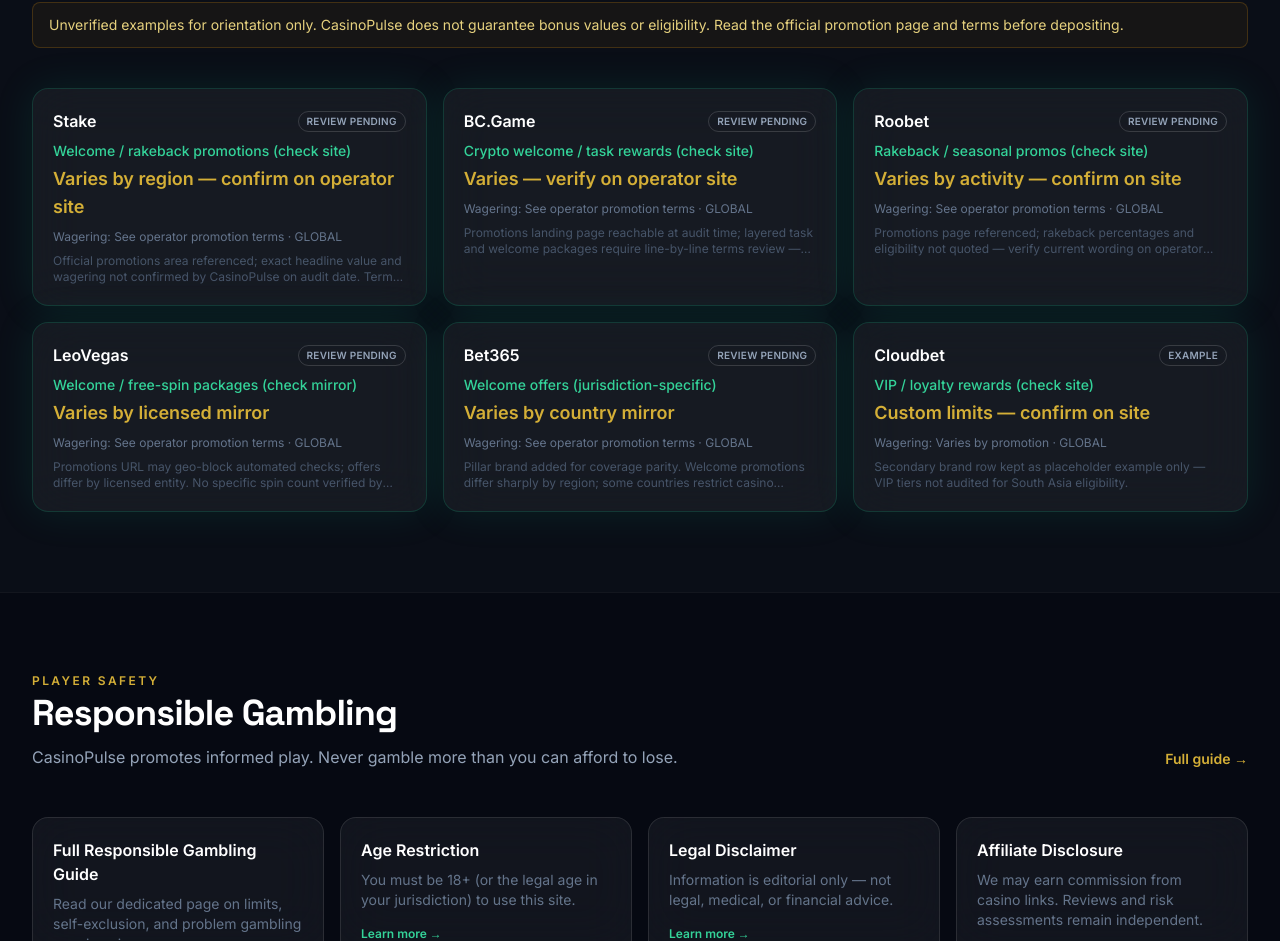
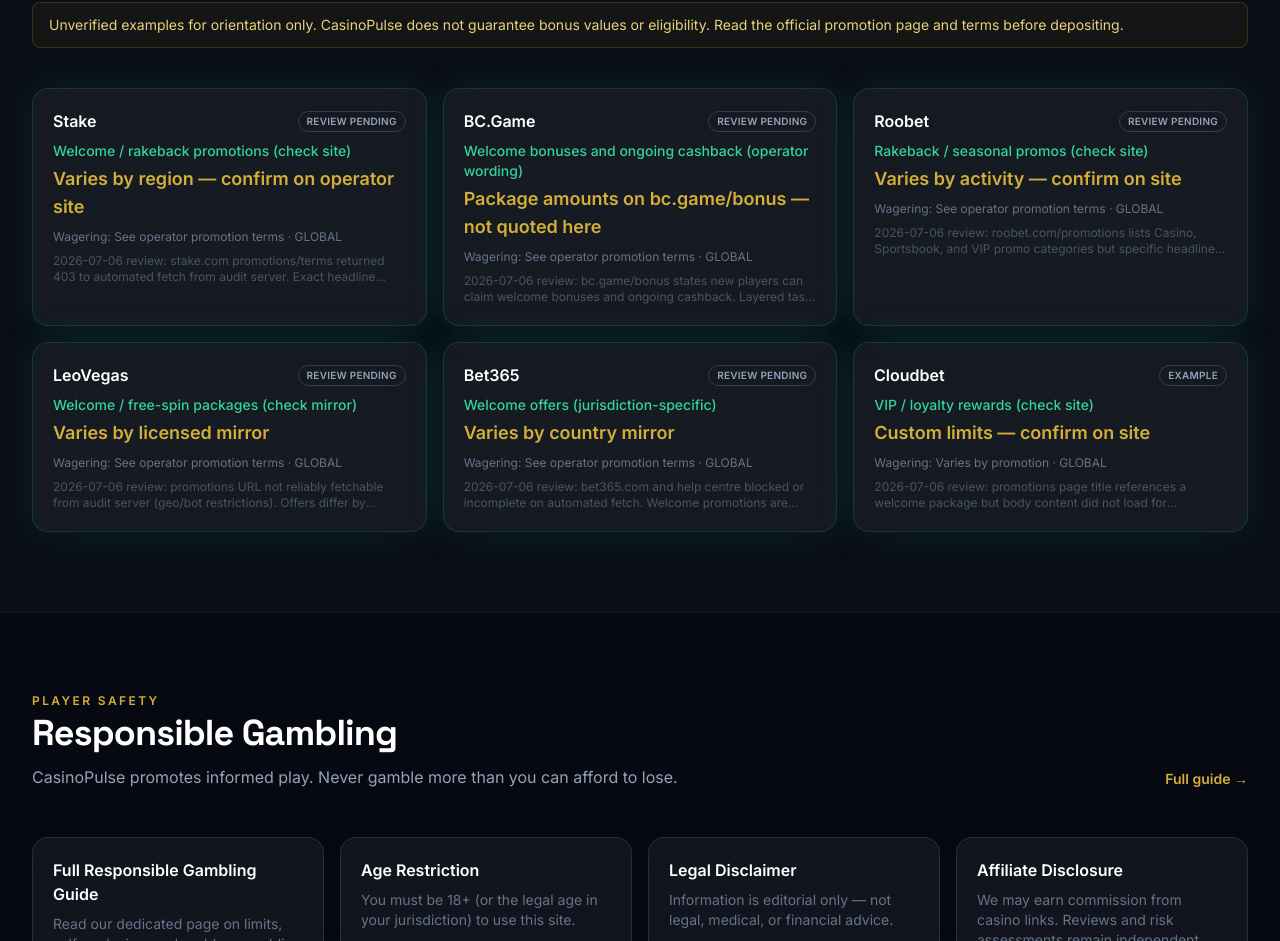
Before and after one commit to armcoincrypto/CasinoLending, a Next.js app: page / in a window 1280 px wide. Shown: the part 6707-7648 px from the top of the page. Built offline with nearby package versions, Linux system fonts and the light colour scheme; no server answers.

Commit message:
docs(audit): log Phase E continuation operator review attempt
Record 2026-07-06 fetch results for pillar bonus rows; update BC.Game
generic operator wording while keeping all rows unverified.

Co-authored-by: Cursor <cursoragent@cursor.com>

```diff
--- a/src/data/bonuses.ts
+++ b/src/data/bonuses.ts
@@ -15,12 +15,12 @@ export const bonusOffers: CasinoBonusOffer[] = [
     wagering: "See operator promotion terms",
     countries: ["GLOBAL"],
     games: ["Slots", "Live Casino"],
-    updatedAt: "2026-07-05T00:00:00.000Z",
+    updatedAt: "2026-07-06T00:00:00.000Z",
     verificationStatus: "needs_review",
     sourceUrl: "https://stake.com/?tab=offers",
     termsUrl: "https://stake.com/policies/terms",
     verificationNotes:
-      "Official promotions area referenced; exact headline value and wagering not confirmed by CasinoPulse on audit date. Terms may change by region and product.",
+      "2026-07-06 review: stake.com promotions/terms returned 403 to automated fetch from audit server. Exact headline value and wagering not confirmed. Terms may change by region and product.",
     geoNotes:
       "South Asia availability varies; Indian/Bangladeshi players should confirm registration rules before depositing.",
     wageringNotes: "Promotion-specific playthrough and max-bet rules apply — read each offer page.",
@@ -32,16 +32,16 @@ export const bonusOffers: CasinoBonusOffer[] = [
     casinoName: "BC.Game",
     casinoSlug: "bc-game",
     type: "crypto",
-    title: "Crypto welcome / task rewards (check site)",
-    value: "Varies — verify on operator site",
+    title: "Welcome bonuses and ongoing cashback (operator wording)",
+    value: "Package amounts on bc.game/bonus — not quoted here",
     wagering: "See operator promotion terms",
     countries: ["GLOBAL"],
-    updatedAt: "2026-07-05T00:00:00.000Z",
+    updatedAt: "2026-07-06T00:00:00.000Z",
     verificationStatus: "needs_review",
     sourceUrl: "https://bc.game/bonus",
     termsUrl: "https://bc.game/help/terms",
     verificationNotes:
-      "Promotions landing page reachable at audit time; layered task and welcome packages require line-by-line terms review — not independently verified here.",
+      "2026-07-06 review: bc.game/bonus states new players can claim welcome bonuses and ongoing cashback. Layered task packages and exact percentages were not line-verified; terms page fetch did not return readable T&C body from audit server.",
     geoNotes: "Country tags in legacy data were placeholders; confirm mirror restrictions after login.",
     wageringNotes: "Task-based and deposit-match offers may carry separate wagering rules.",
     kycNotes: "Identity verification commonly triggered before larger withdrawals.",
@@ -56,12 +56,12 @@ export const bonusOffers: CasinoBonusOffer[] = [
     value: "Varies by activity — confirm on site",
     wagering: "See operator promotion terms",
     countries: ["GLOBAL"],
-    updatedAt: "2026-07-05T00:00:00.000Z",
+    updatedAt: "2026-07-06T00:00:00.000Z",
     verificationStatus: "needs_review",
     sourceUrl: "https://roobet.com/promotions",
     termsUrl: "https://roobet.com/terms",
     verificationNotes:
-      "Promotions page referenced; rakeback percentages and eligibility not quoted — verify current wording on operator site.",
+      "2026-07-06 review: roobet.com/promotions lists Casino, Sportsbook, and VIP promo categories but specific headline values require in-session load. Rakeback percentages not quoted here.",
     geoNotes: "Offshore crypto brand — confirm whether your country is accepted before registering.",
     wageringNotes: "Cashback and deposit promotions may use different contribution rules.",
     kycNotes: "KYC may be minimal at signup but requested before larger cashouts.",
@@ -77,12 +77,12 @@ export const bonusOffers: CasinoBonusOffer[] = [
     wagering: "See operator promotion terms",
     countries: ["GLOBAL"],
     games: ["Slots"],
-    updatedAt: "2026-07-05T00:00:00.000Z",
+    updatedAt: "2026-07-06T00:00:00.000Z",
     verificationStatus: "needs_review",
     sourceUrl: "https://www.leovegas.com/en/promotions",
     termsUrl: "https://www.leovegas.com/en/terms-and-conditions",
     verificationNotes:
-      "Promotions URL may geo-block automated checks; offers differ by licensed entity. No specific spin count verified by CasinoPulse.",
+      "2026-07-06 review: promotions URL not reliably fetchable from audit server (geo/bot restrictions). Offers differ by licensed mirror — manual mirror check required before quoting spin counts.",
     geoNotes:
       "Direct service in India/Bangladesh/Pakistan is often restricted — diaspora players must confirm legal mirror and eligibility.",
     wageringNotes: "Free-spin and deposit-match offers often exclude live dealer play from wagering.",
@@ -98,12 +98,12 @@ export const bonusOffers: CasinoBonusOffer[] = [
     value: "Varies by country mirror",
     wagering: "See operator promotion terms",
     countries: ["GLOBAL"],
-    updatedAt: "2026-07-05T00:00:00.000Z",
+    updatedAt: "2026-07-06T00:00:00.000Z",
     verificationStatus: "needs_review",
     sourceUrl: "https://www.bet365.com/",
     termsUrl: "https://help.bet365.com/",
     verificationNotes:
-      "Pillar brand added for coverage parity. Welcome promotions differ sharply by region; some countries restrict casino welcome offers entirely.",
+      "2026-07-06 review: bet365.com and help centre blocked or incomplete on automated fetch. Welcome promotions are jurisdiction-specific; some regions restrict casino welcome offers entirely.",
     geoNotes:
       "Indian and Bangladeshi registrations may be blocked or legally sensitive — players should verify local rules and mirror eligibility.",
     wageringNotes: "Sports and casino promotions may carry separate wagering and expiry rules.",
@@ -119,12 +119,12 @@ export const bonusOffers: CasinoBonusOffer[] = [
     value: "Custom limits — confirm on site",
     wagering: "Varies by promotion",
     countries: ["GLOBAL"],
-    updatedAt: "2026-07-05T00:00:00.000Z",
+    updatedAt: "2026-07-06T00:00:00.000Z",
     verificationStatus: "placeholder",
     sourceUrl: "https://www.cloudbet.com/en/promotions",
     termsUrl: "https://www.cloudbet.com/en/terms",
     verificationNotes:
-      "Secondary brand row kept as placeholder example only — VIP tiers not audited for South Asia eligibility.",
+      "2026-07-06 review: promotions page title references a welcome package but body content did not load for automated audit. Do not quote dollar amounts without line-verified terms — kept as placeholder.",
     geoNotes: "Confirm country acceptance on registration page.",
     wageringNotes: "VIP and sports/casino promotions may use different rules.",
     kycNotes: "Crypto operators may still request KYC before large withdrawals.",
```
Also changed, not shown: 1 other file (tests, documents, lock files or other folders).
